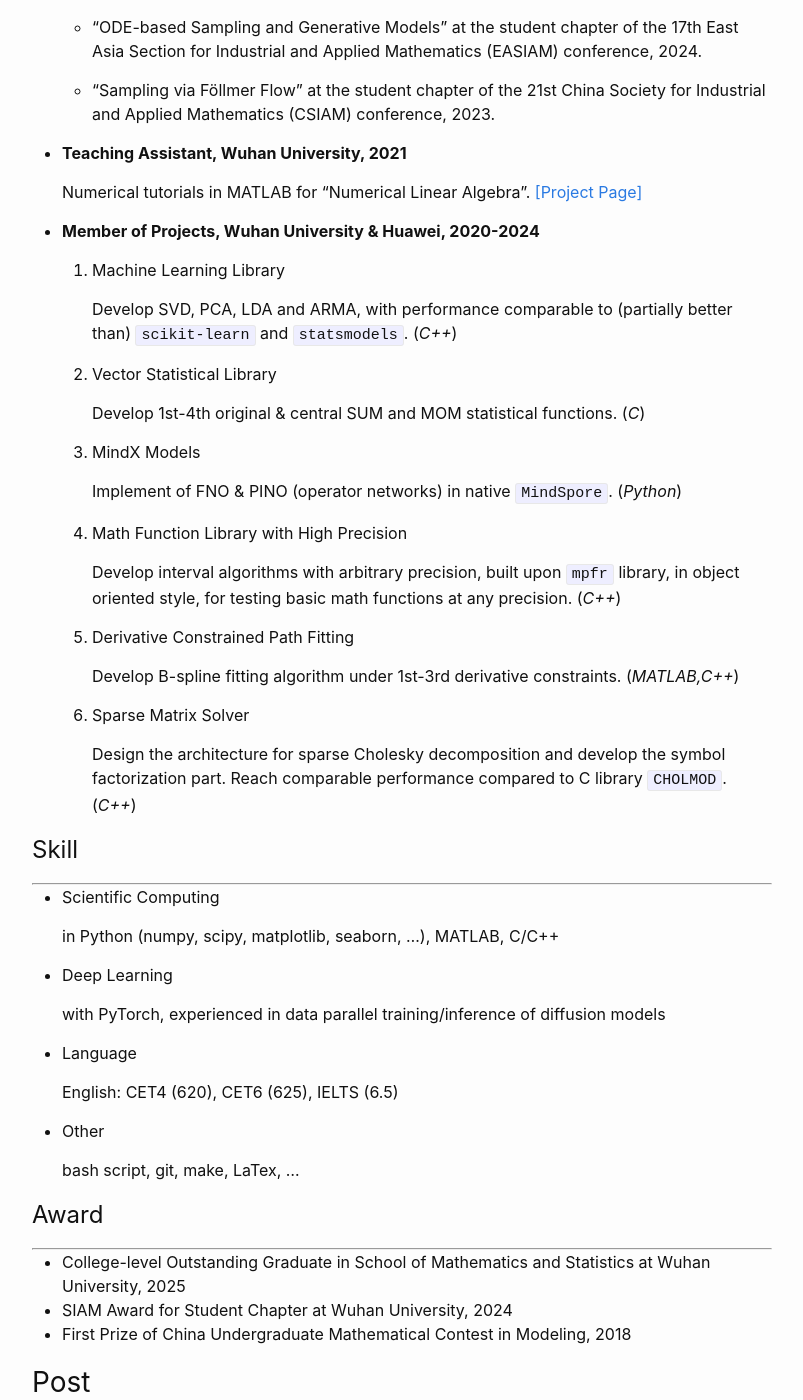
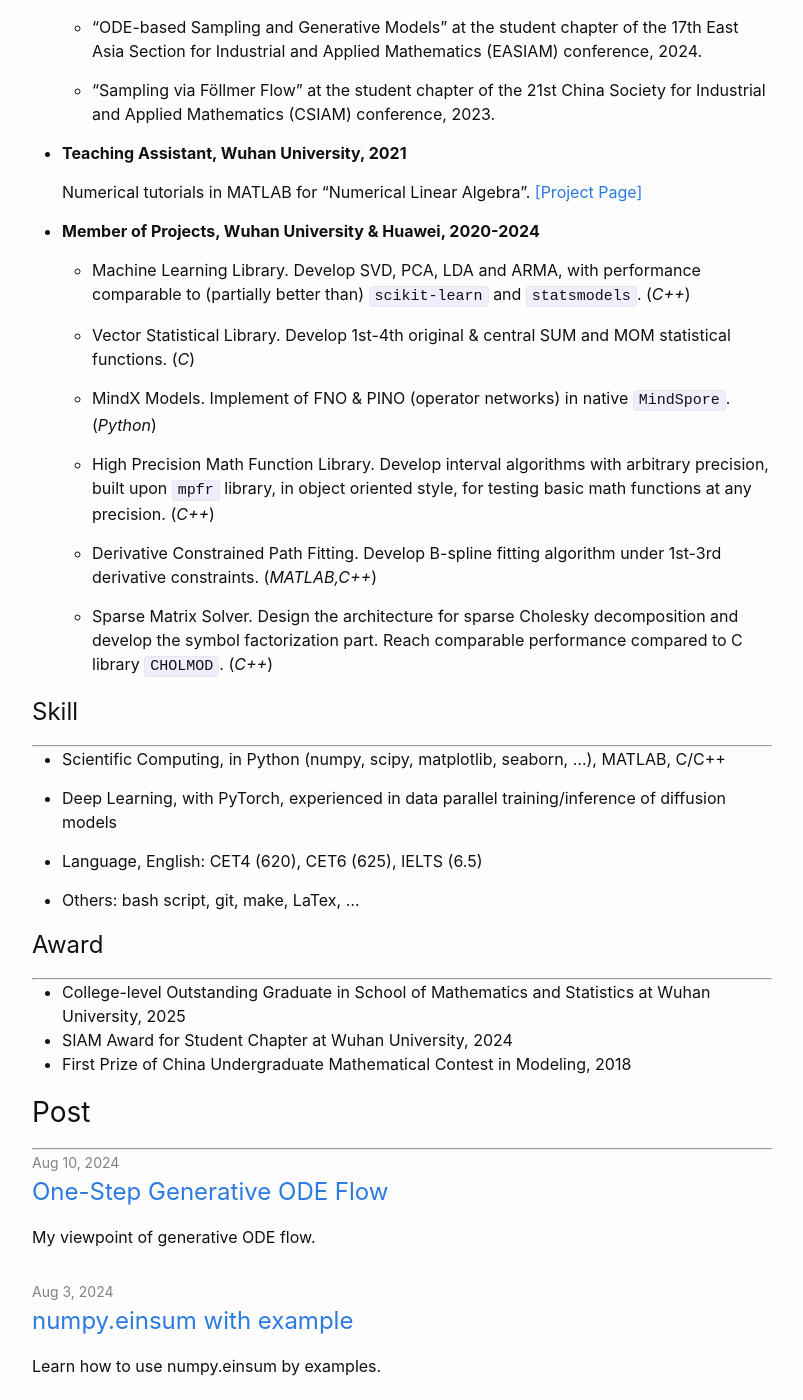
Before and after one commit to burning489/burning489.github.io, a Jekyll site: the page built from index.md, in a window 1280 px wide and 1400 px high, scrolled down 833 px. Shown: the whole window, without its empty margins (238-1041 px from the left). Built offline with Jekyll 4.4.1, drawn with Linux system fonts in a browser that asks for light colours.

Commit message:
format(index): format industrial project experience and skill

```diff
--- a/index.md
+++ b/index.md
@@ -51,47 +51,27 @@
 
 - **Member of Projects, Wuhan University & Huawei, 2020-2024**
 
-	1. Machine Learning Library
+	- Machine Learning Library. Develop SVD, PCA, LDA and ARMA, with performance comparable to (partially better than) `scikit-learn` and `statsmodels`. (*C++*)
 
-		Develop SVD, PCA, LDA and ARMA, with performance comparable to (partially better than) `scikit-learn` and `statsmodels`. (*C++*)
+	- Vector Statistical Library. Develop 1st-4th original & central SUM and MOM statistical functions. (*C*)
 
-	2. Vector Statistical Library
+	- MindX Models. Implement of FNO & PINO (operator networks) in native `MindSpore`. (*Python*)
 
-		Develop 1st-4th original & central SUM and MOM statistical functions. (*C*)
+	- High Precision Math Function Library. Develop interval algorithms with arbitrary precision, built upon `mpfr` library, in object oriented style, for testing basic math functions at any precision. (*C++*)
 
-	3. MindX Models
+	- Derivative Constrained Path Fitting. Develop B-spline fitting algorithm under 1st-3rd derivative constraints. (*MATLAB,C++*)
 
-		Implement of FNO & PINO (operator networks) in native `MindSpore`. (*Python*)
-
-	4. Math Function Library with High Precision
-
-		Develop interval algorithms with arbitrary precision, built upon `mpfr` library, in object oriented style, for testing basic math functions at any precision. (*C++*)
-
-	5. Derivative Constrained Path Fitting
-
-		Develop B-spline fitting algorithm under 1st-3rd derivative constraints. (*MATLAB,C++*)
-
-	6. Sparse Matrix Solver
-
-		Design the architecture for sparse Cholesky decomposition and develop the symbol factorization part. Reach comparable performance compared to C library `CHOLMOD`. (*C++*)
+	- Sparse Matrix Solver. Design the architecture for sparse Cholesky decomposition and develop the symbol factorization part. Reach comparable performance compared to C library `CHOLMOD`. (*C++*)
 
 ## Skill
 ---
-- Scientific Computing
+- Scientific Computing, in Python (numpy, scipy, matplotlib, seaborn, ...), MATLAB, C/C++
 
-	in Python (numpy, scipy, matplotlib, seaborn, ...), MATLAB, C/C++
+- Deep Learning, with PyTorch, experienced in data parallel training/inference of diffusion models
 
-- Deep Learning
+- Language, English: CET4 (620), CET6 (625), IELTS (6.5)
 
-	with PyTorch, experienced in data parallel training/inference of diffusion models
-
-- Language
-
-	English: CET4 (620), CET6 (625), IELTS (6.5)
-
-- Other
-
-	bash script, git, make, LaTex, ...
+- Others: bash script, git, make, LaTex, ...
 
 ## Award
 ---
```
